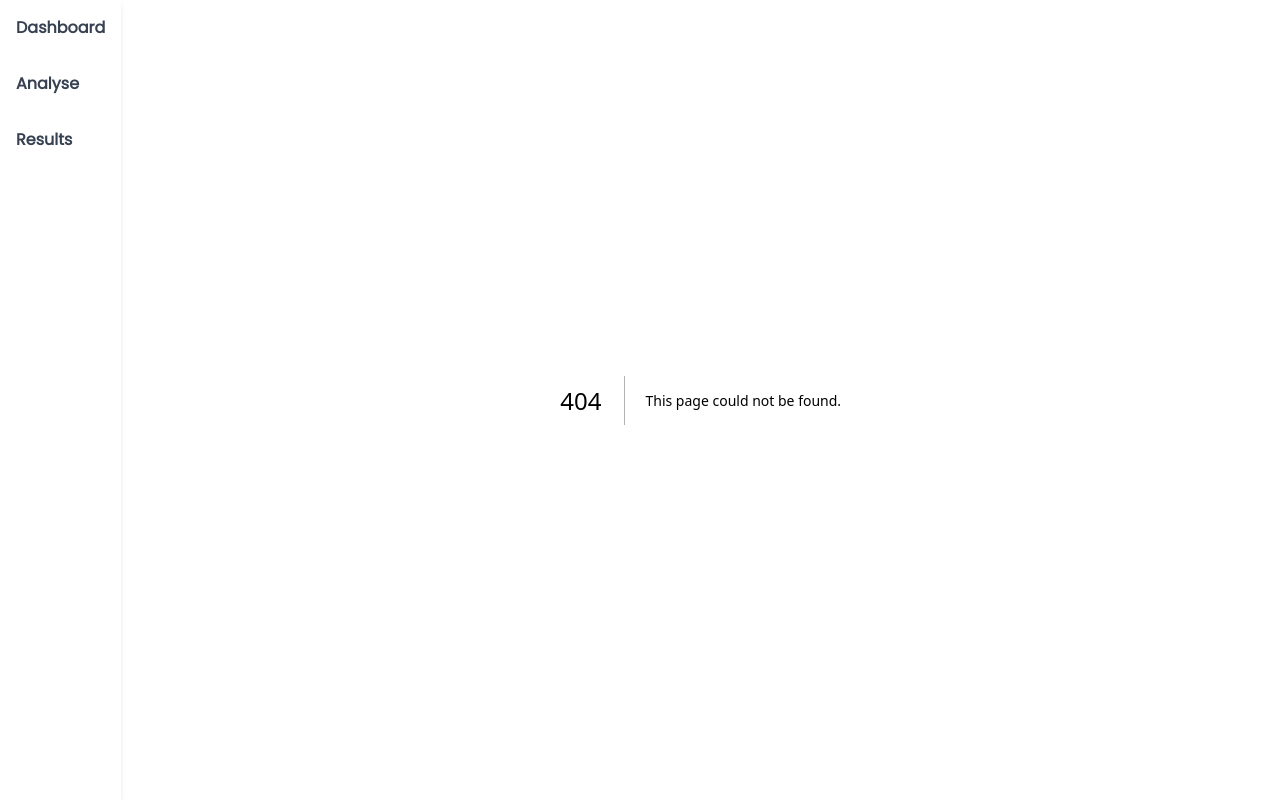
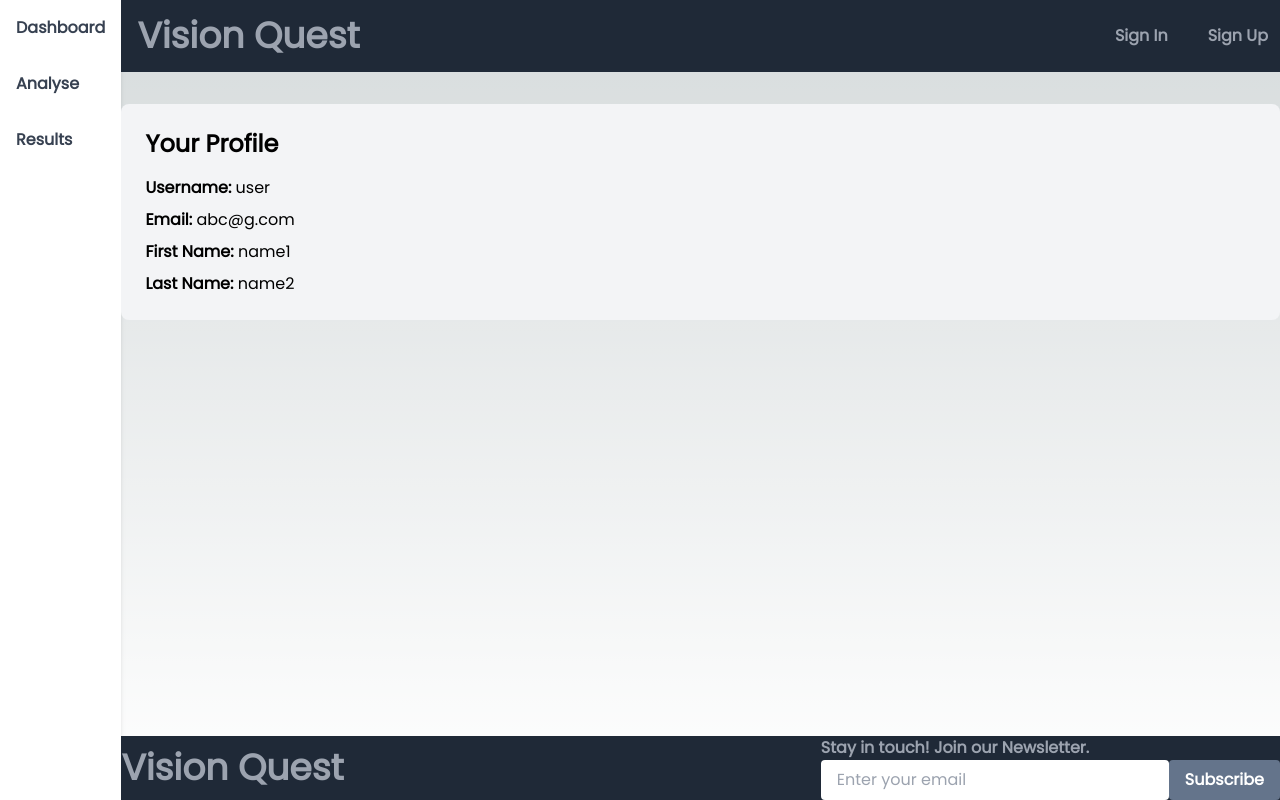
Before and after one commit to raeez21/vision_quest, a Next.js app in the folder frontend_vision_quest/: page /profile in a window 1280 px wide. Before the commit this address had no page. Built offline with nearby package versions, Linux system fonts and the light colour scheme.

Commit message:
profile page initial commit

```diff
--- /dev/null
+++ b/frontend_vision_quest/src/app/profile/page.js
@@ -0,0 +1,44 @@
+// import { useSession } from 'next-auth/react';
+import Header from '../../../components/Header';
+import Footer from '../../../components/Footer';
+
+function Profile() {
+//   const { data: session } = useSession();
+
+  return (
+    <>
+        <div className="flex flex-col h-screen justify-between">
+            <Header />
+            <main className="container mb-auto mx-auto mt-8">
+                <div className="bg-gray-100 p-6 rounded-lg">
+                    <h2 className="text-2xl font-bold mb-4">Your Profile</h2>
+                    {/* {session ? ( */}
+                    <div>
+                        <p className="mb-2">
+                            <span className="font-semibold">Username:</span> user
+                        </p>
+                        <p className="mb-2">
+                            <span className="font-semibold">Email:</span> abc@g.com
+                        </p>
+                        <p className="mb-2">
+                            <span className="font-semibold">First Name:</span> name1
+                        </p>
+                        <p>
+                            <span className="font-semibold">Last Name:</span> name2
+                        </p>
+                        {/* <p>
+                            <span className="font-semibold">Last Name:</span> {session.user.last_name}
+                        </p> */}
+                    </div>
+                    {/* ) : (
+                    <p>Please sign in to view your profile.</p>
+                    )} */}
+                </div>
+            </main>
+            <Footer />
+        </div>
+    </>
+  );
+}
+
+export default Profile;
```
